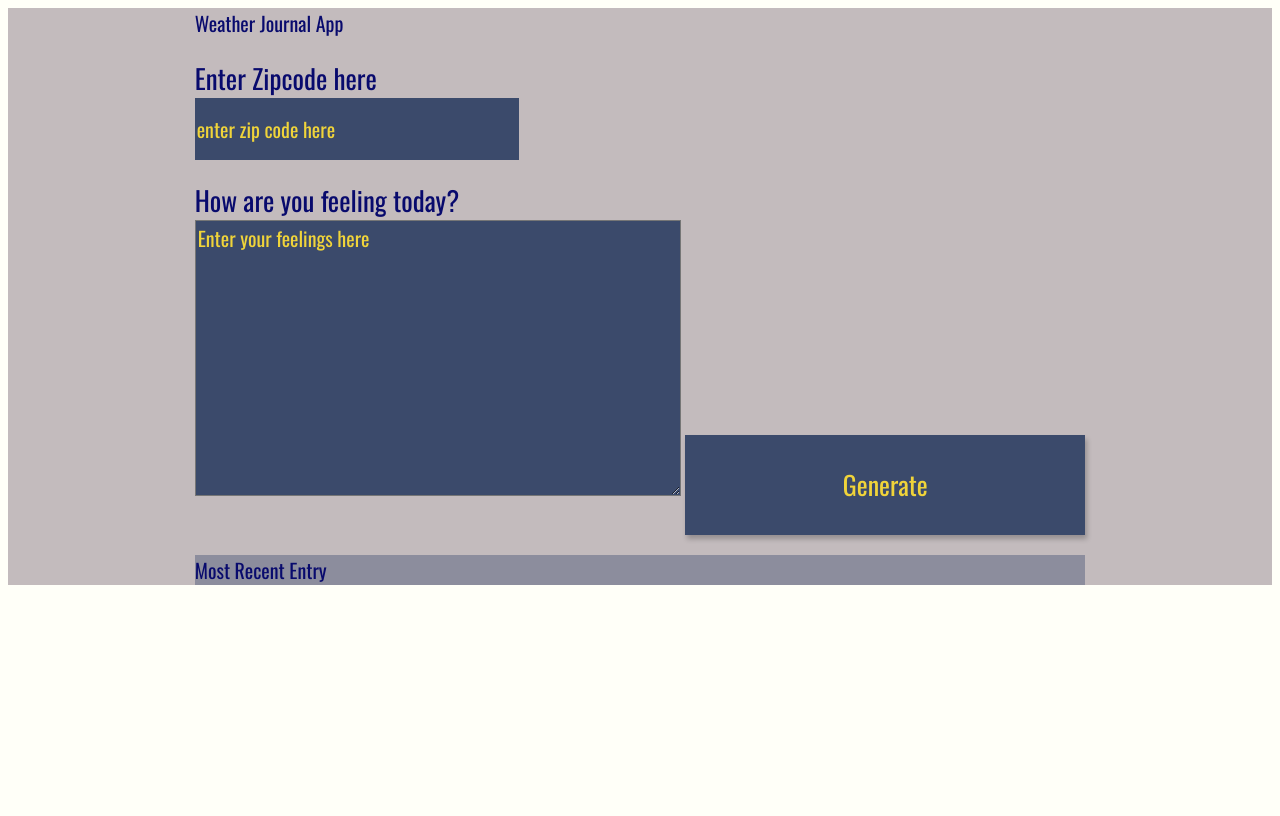
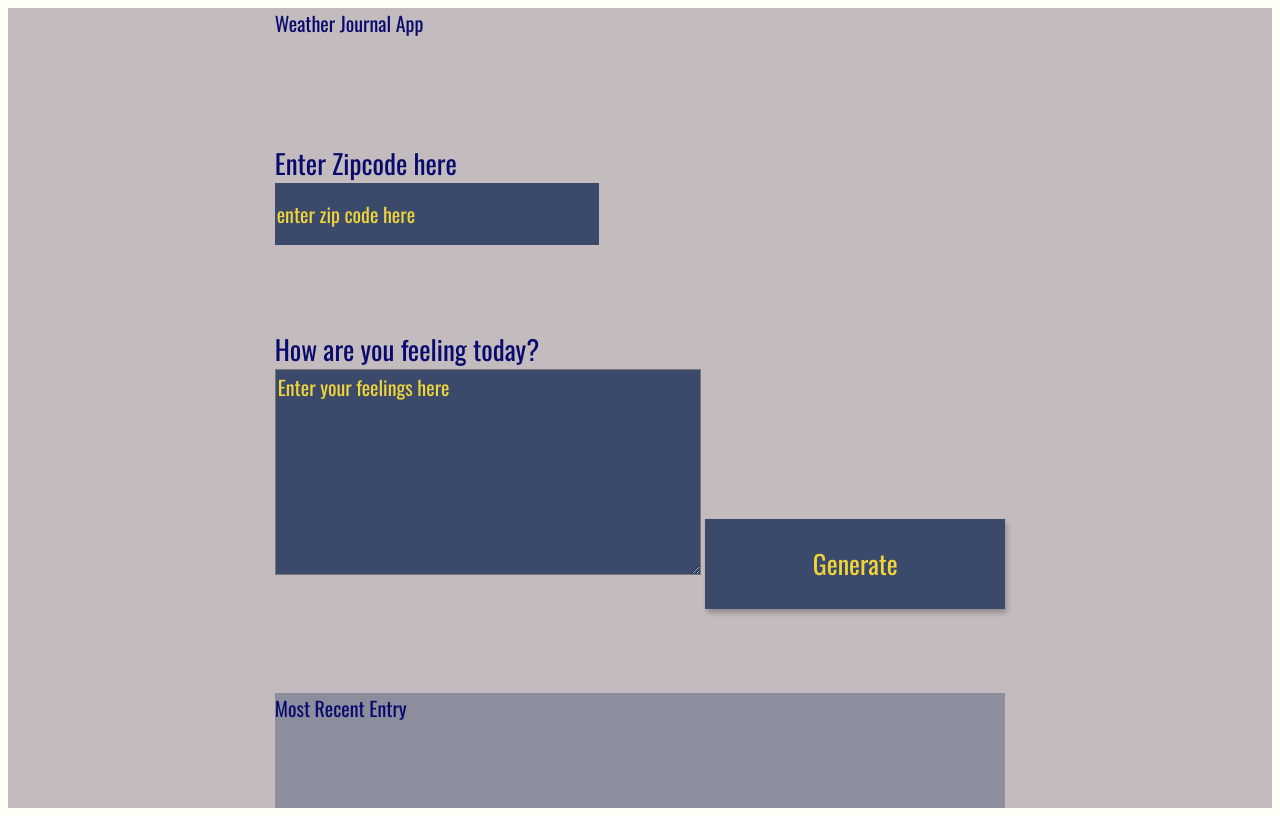
Before and after one commit to yshaikh0x/FEND-Capstone, a plain HTML site: page website/index.html in a window 1280 px wide. Drawn offline with nearby package versions, Linux system fonts and the light colour scheme; a web font is replaced by a local one.

Commit message:
Add files via upload

```diff
--- a/website/app.js
+++ b/website/app.js
@@ -24,7 +24,7 @@ function generateData(e) {
     const newFeelings = document.getElementById('feelings').value;
    getWeatherData(baseURL, newZip, apiKey)
     .then(data => {
-        addData("/postData",
+        addData("/addData",
         {"date": currentDate,
         "zip": newZip,
         "temp": data.main.temp,
@@ -69,9 +69,9 @@ const updateUI = async ()=> {
     const req = await fetch ('/all');
     try{
         const projectData = await req.json()
-        document.getElementById('date').innerHTML=`Date - ${projectData.Date}`;
-        document.getElementById('temp').innerHTML=`Temp - ${projectData.Temperature}`;
-        document.getElementById('content').innerHTML=`Feeling - ${projectData.Feeling}`;
+        document.getElementById('date').innerHTML=`Date - ${currentDate}`;
+        document.getElementById('temp').innerHTML=`Temperature - ${projectData.temp}`;
+        document.getElementById('content').innerHTML=`You are Feeling - ${projectData.content}`;
     } catch (error) {
         console.log("ERROR2", error);
     }
--- a/website/style.css
+++ b/website/style.css
@@ -5,13 +5,13 @@ body{
 
 #app{
     display: grid;
-    /* grid-auto-rows: minmax(150px, auto);
-    grid-template-columns: minmax(150px, auto); */
-    height: 100%;
+    grid-auto-rows: minmax(50px, auto);
+   grid-template-columns: minmax(150px, auto);
+    height: 100vh;
     background: #c3bbbd;
     color: #080a6d;
     justify-content: center;
-    grid-gap: 1em;
+    grid-gap: 20px;
     font-size: 20px;
     font-family: 'Oswald', sans-serif;
 }
@@ -65,8 +65,8 @@ input{
 }
 
 button{
-    width: 400px;
-    height: 100px;
+    width: 300px;
+    height: 90px;
     background: #3b4a6b;
     color: #f0d43a;
     font-size: 26px;
@@ -94,6 +94,8 @@ textarea{
     color: #f0d43a;
     font-size: 20px;
     font-family: 'Oswald', sans-serif;
+    height: 200px;
+    width: 420px;
 }
 /* Reset style for HTML element on active to have no border*/
 input:focus,
```
